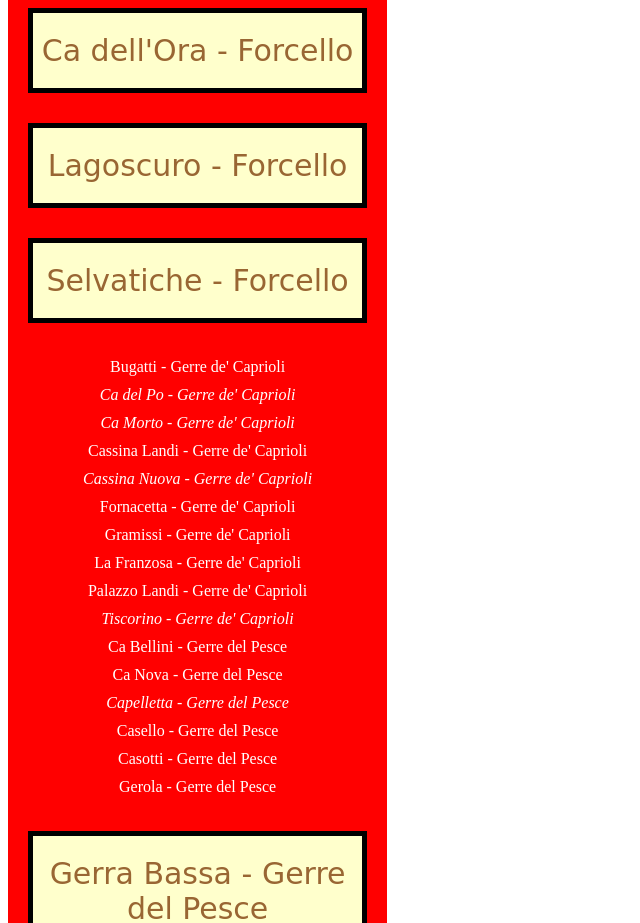
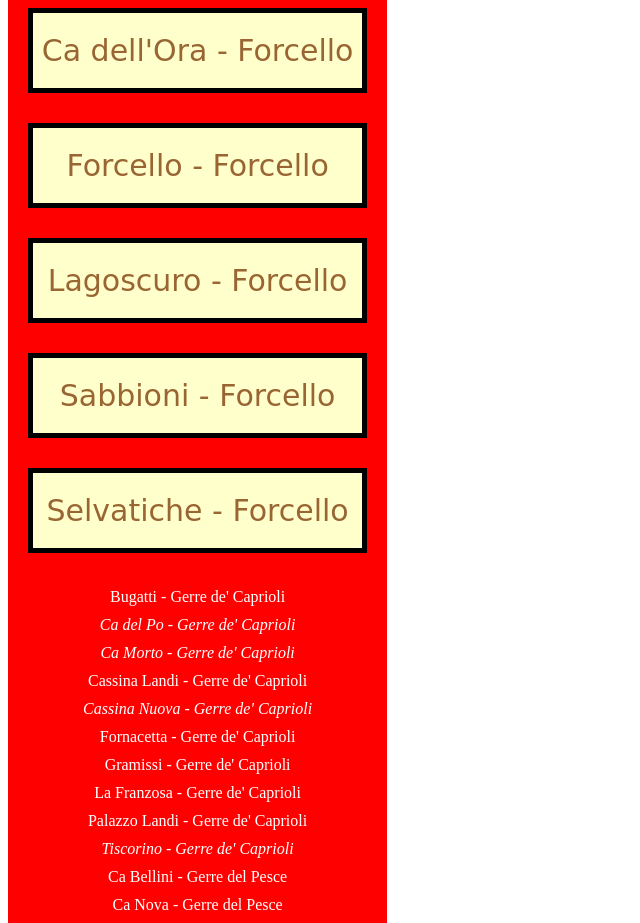
Before and after one commit to Bergafede97/SitoFede, a plain HTML site: page index.html in a window 1280 px wide. Shown: the part 3540-4463 px from the top of the page, without its empty margins (0-640 px from the left). Drawn offline with Linux system fonts and the light colour scheme.

Commit message:
Update index.html

```diff
--- a/index.html
+++ b/index.html
@@ -98,7 +98,9 @@
         <p class = CASCINAesistente >Gambara - Farisengo</p>
         <li>Sant'Omobono - Farisengo</li>
         <p class = CASCINAesistente >Ca dell'Ora - Forcello</p>
+        <p class = CASCINAesistente >Forcello - Forcello</p>
         <p class = CASCINAesistente >Lagoscuro - Forcello</p>
+        <p class = CASCINAesistente >Sabbioni - Forcello</p>
         <p class = CASCINAesistente >Selvatiche - Forcello</li>
         <li>Bugatti - Gerre de' Caprioli</li>
         <li><i>Ca del Po - Gerre de' Caprioli</i></li>
```
